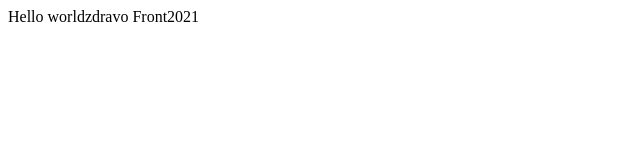
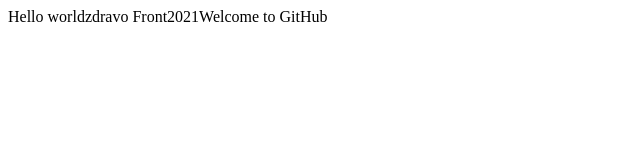
Before and after one commit to peja24/FrontJanuar2021, a plain HTML site: page index.html in a window 1280 px wide. Shown: the whole page, without its empty margins (0-640 px from the left). Drawn offline with Linux system fonts and the light colour scheme.

Commit message:
Treci commit
Dodat tekst 2

```diff
--- a/index.html
+++ b/index.html
@@ -9,6 +9,7 @@
     <script>
         document.write("Hello world");
         document.write("zdravo Front2021");
+        document.write("Welcome to GitHub");
     </script>
 </body>
 </html>
```
